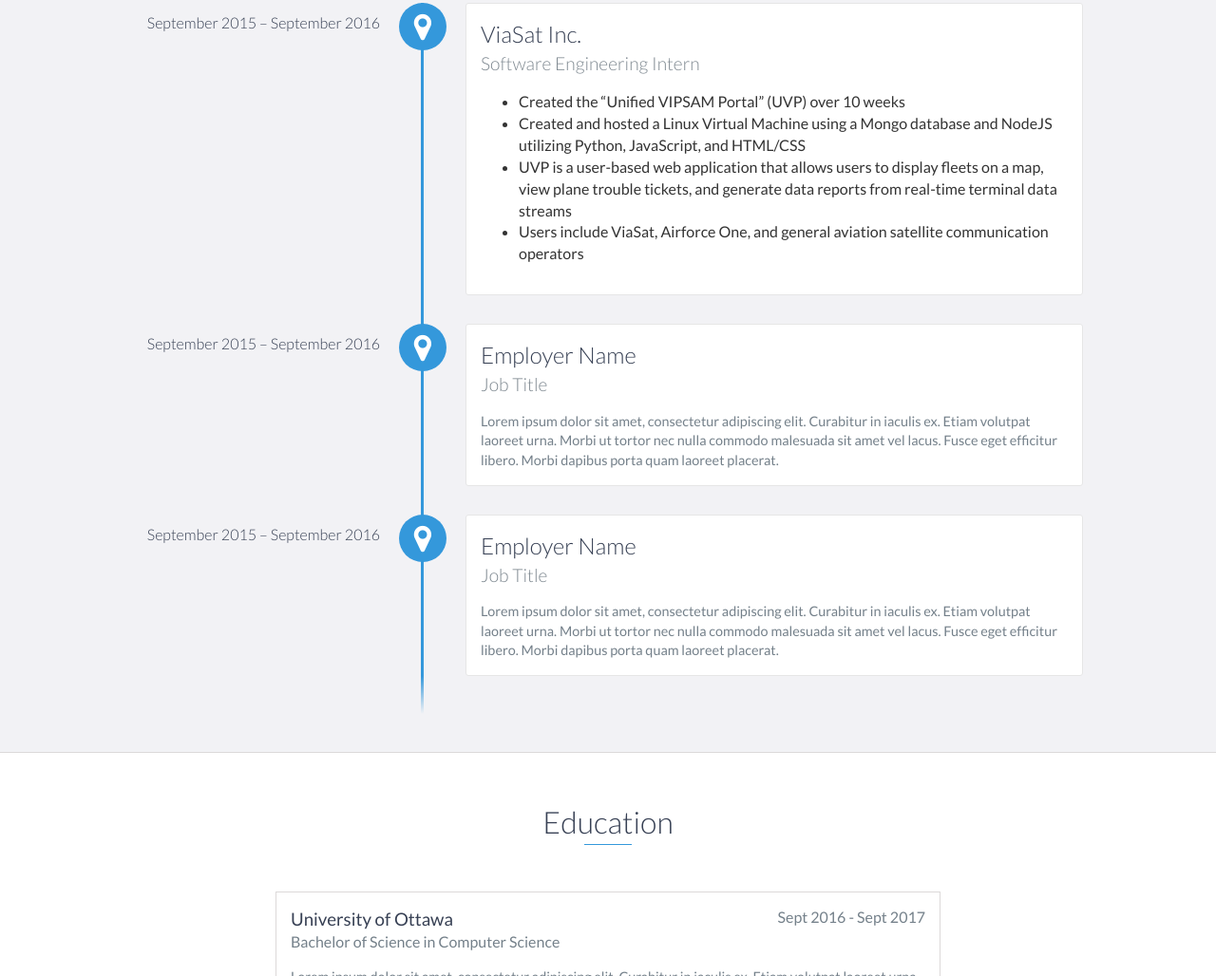
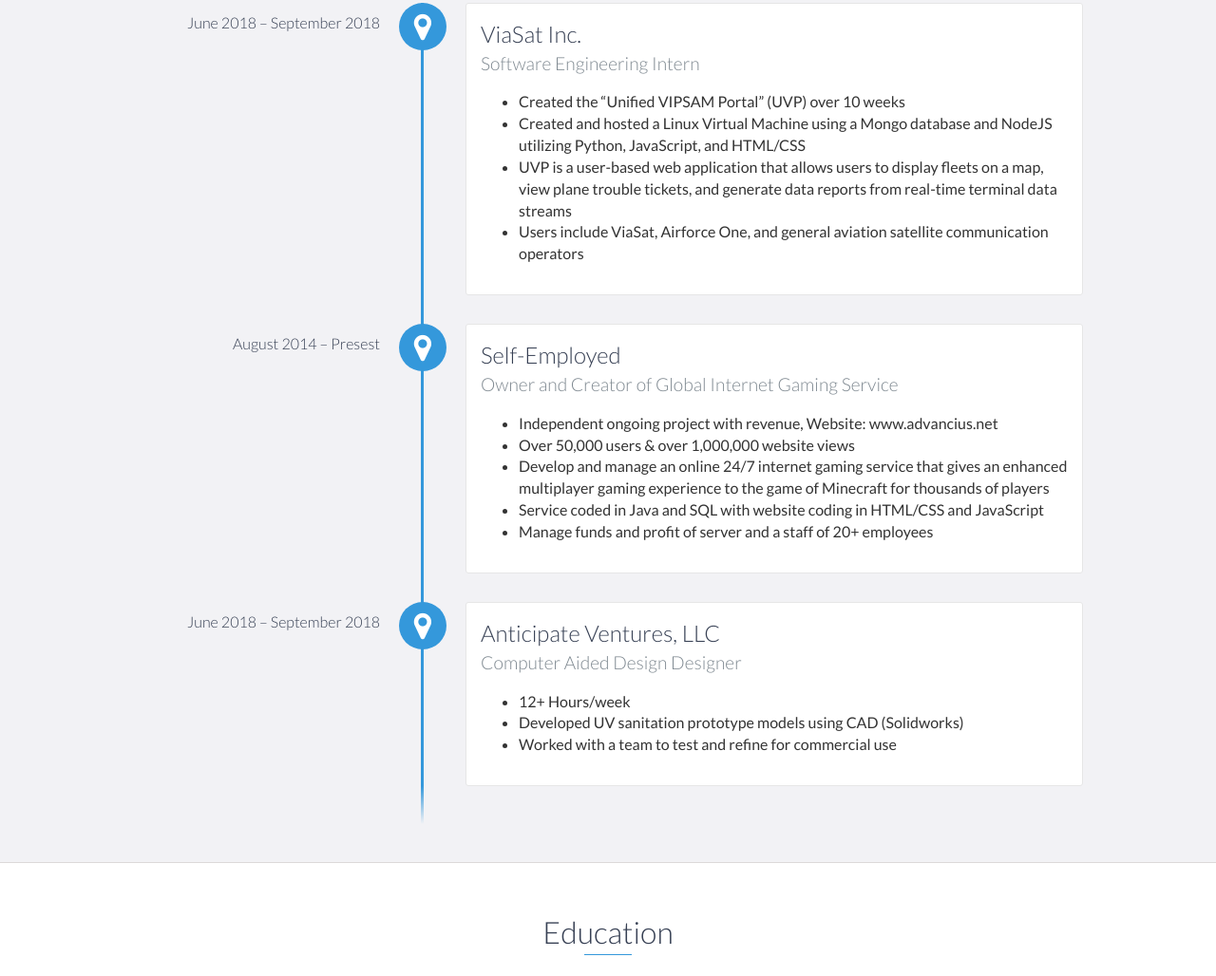
Before and after one commit to FinnChildress/FinnChildress.github.io, a website: page index.html in a window 1280 px wide. Shown: the part 1296-2324 px from the top of the page at 95% size. Drawn offline with nearby package versions, Linux system fonts and the light colour scheme.

Commit message:
about me v3 and other stuff

```diff
--- a/index.html
+++ b/index.html
@@ -73,7 +73,7 @@
                 </div>
                 <div class="col-md-8">
                     <p>
-                        <ul>
+                        <ul style="text-align: right">
                             <li>Second year BS of Computer Science Major at California Polytechnic Institute, San Luis Obispo</li>
                             <li>Previous Software Engineering Intern at Viasat Inc. in Carlsbad, CA</li>
                             <li>Currently manage an online gaming business (Advancius) that uses cloud services and SQL databases to provide a multiplayer gaming experience to users.</li>
@@ -91,7 +91,7 @@
     <div id="experience" class="background-alt">
         <h2 class="heading">Experience</h2>
         <div id="experience-timeline">
-            <div data-date="September 2015 – September 2016">
+            <div data-date="June 2018 – September 2018">
                 <h3>ViaSat Inc.</h3>
                 <h4>Software Engineering Intern</h4>
                 <p>
@@ -104,19 +104,29 @@
                 </p>
             </div>
 
-            <div data-date="September 2015 – September 2016">
-                <h3>Employer Name</h3>
-                <h4>Job Title</h4>
+            <div data-date="August 2014 – Presest">
+                <h3>Self-Employed</h3>
+                <h4>Owner and Creator of Global Internet Gaming Service</h4>
                 <p>
-                    Lorem ipsum dolor sit amet, consectetur adipiscing elit. Curabitur in iaculis ex. Etiam volutpat laoreet urna. Morbi ut tortor nec nulla commodo malesuada sit amet vel lacus. Fusce eget efficitur libero. Morbi dapibus porta quam laoreet placerat.
+                    <ul>
+                      <li>Independent ongoing project with revenue, Website: www.advancius.net</li>
+                      <li>Over 50,000 users & over 1,000,000 website views  </li>
+                      <li>Develop and manage an online 24/7 internet gaming service that gives an enhanced multiplayer gaming experience to the game of Minecraft for thousands of players</li>
+                      <li>Service coded in Java and SQL with website coding in HTML/CSS and JavaScript</li>
+                      <li>Manage funds and profit of server and a staff of 20+ employees</li>
+                    </ul>
                 </p>
             </div>
 
-            <div data-date="September 2015 – September 2016">
-                <h3>Employer Name</h3>
-                <h4>Job Title</h4>
+            <div data-date="June 2018 – September 2018">
+                <h3>Anticipate Ventures, LLC</h3>
+                <h4>Computer Aided Design Designer</h4>
                 <p>
-                    Lorem ipsum dolor sit amet, consectetur adipiscing elit. Curabitur in iaculis ex. Etiam volutpat laoreet urna. Morbi ut tortor nec nulla commodo malesuada sit amet vel lacus. Fusce eget efficitur libero. Morbi dapibus porta quam laoreet placerat.
+                    <ul>
+                      <li>12+ Hours/week</li>
+                      <li>Developed UV sanitation prototype models using CAD (Solidworks) </li>
+                      <li>Worked with a team to test and refine for commercial use</li>
+                    </ul>
                 </p>
             </div>
         </div>
```
